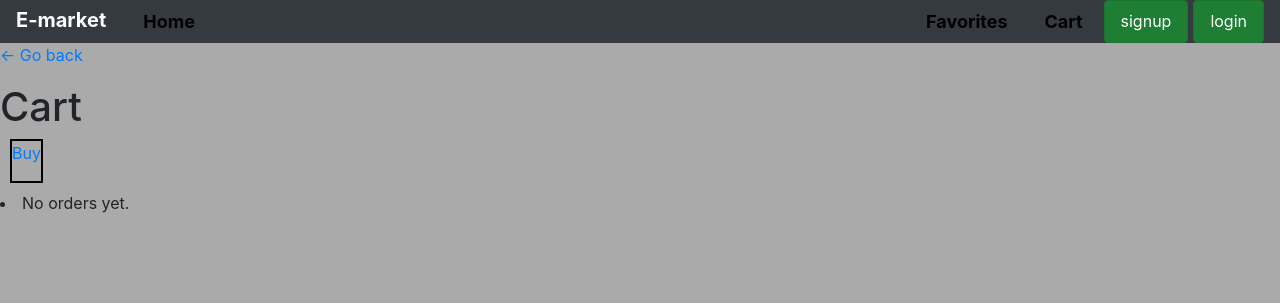
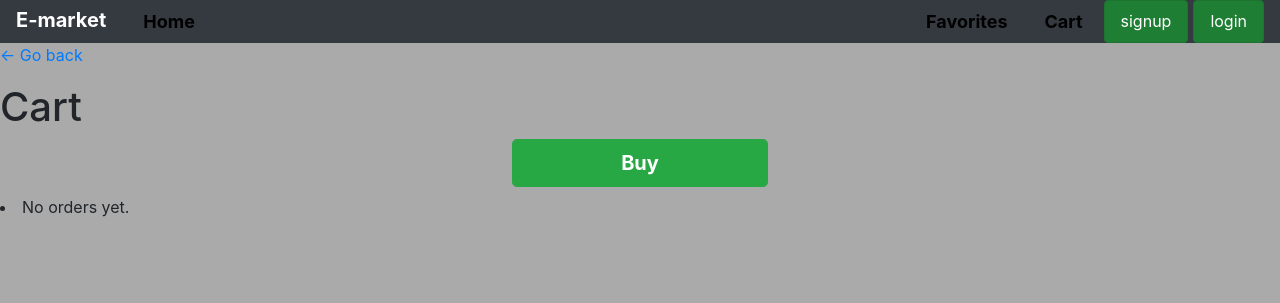
Before and after one commit to KaisHasan/E-market, a Django app: template shopping_cart/templates/shopping_cart/cart_items.html in a window 1280 px wide. Shown: the top 303 px of the page. Run offline with Django 4.2, Linux system fonts and the light colour scheme; the template is opened without the code that fills it, so the values that code supplies are empty; some libraries are stand-ins or nearby versions.

Commit message:
Fixed bad frontend in cart

```diff
--- a/shopping_cart/static/shopping_cart/css/cart.css
+++ b/shopping_cart/static/shopping_cart/css/cart.css
@@ -43,8 +43,7 @@ a {
 
 .buy-button {
     display: block;
-    border: 2px solid black;
-    width: fit-content;
+    width: 20%;
     height: fit-content;
-    margin-left: 10px;
+    margin: auto;
 }
--- a/shopping_cart/templates/shopping_cart/cart_items.html
+++ b/shopping_cart/templates/shopping_cart/cart_items.html
@@ -14,11 +14,9 @@
     </p>
     <h1 class='main-title'>Cart</h1>
     <div class='buy-button'>
-        <p>
-            <a href="{% url 'buy' %}">
-                Buy
-            </a>
-        </p>
+        <a class='btn btn-success btn-lg btn-block' href="{% url 'buy' %}">
+            <b>Buy</b>
+        </a>
     </div>
     <main>
         <div class='cart-items'>
```
